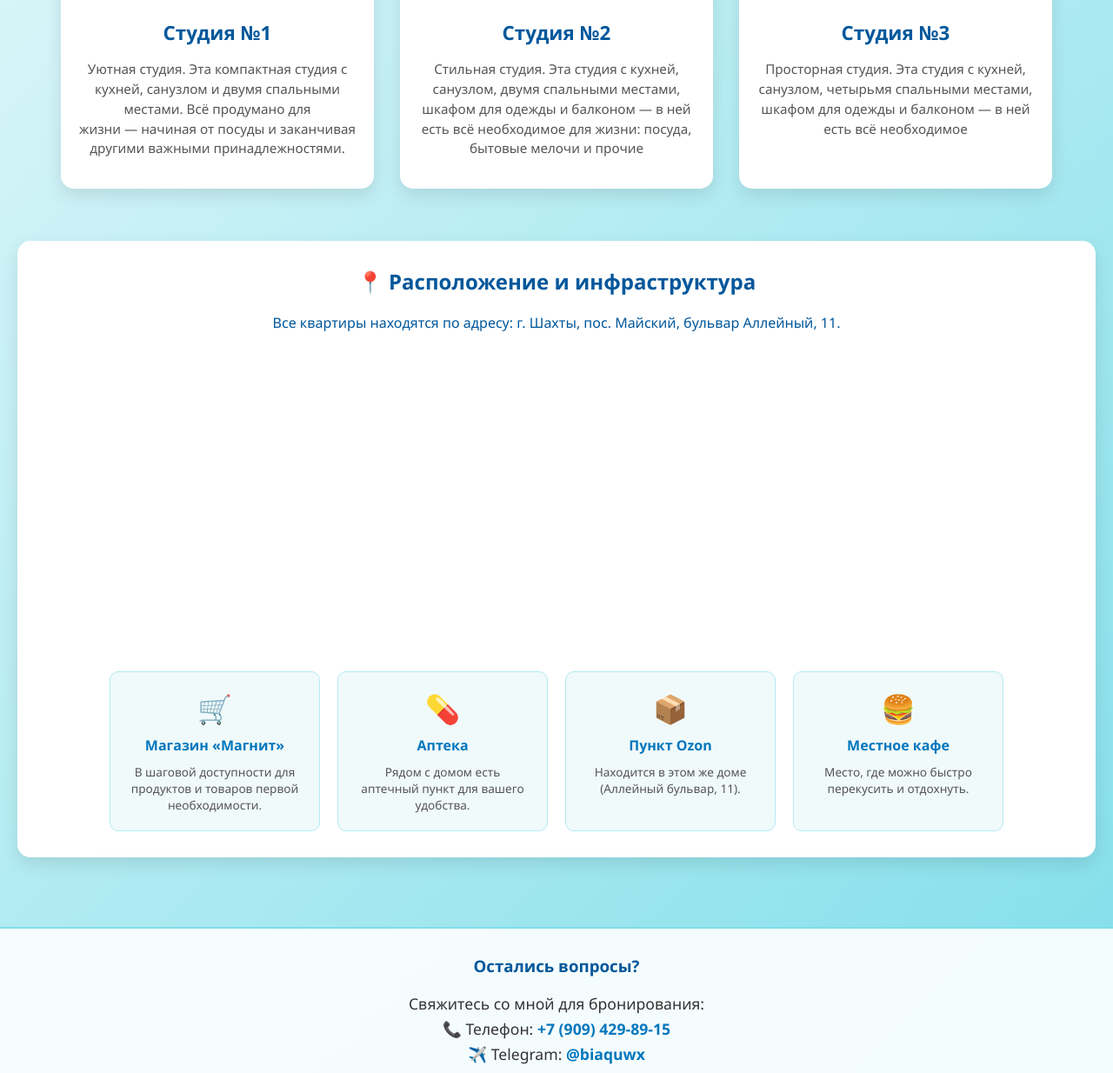
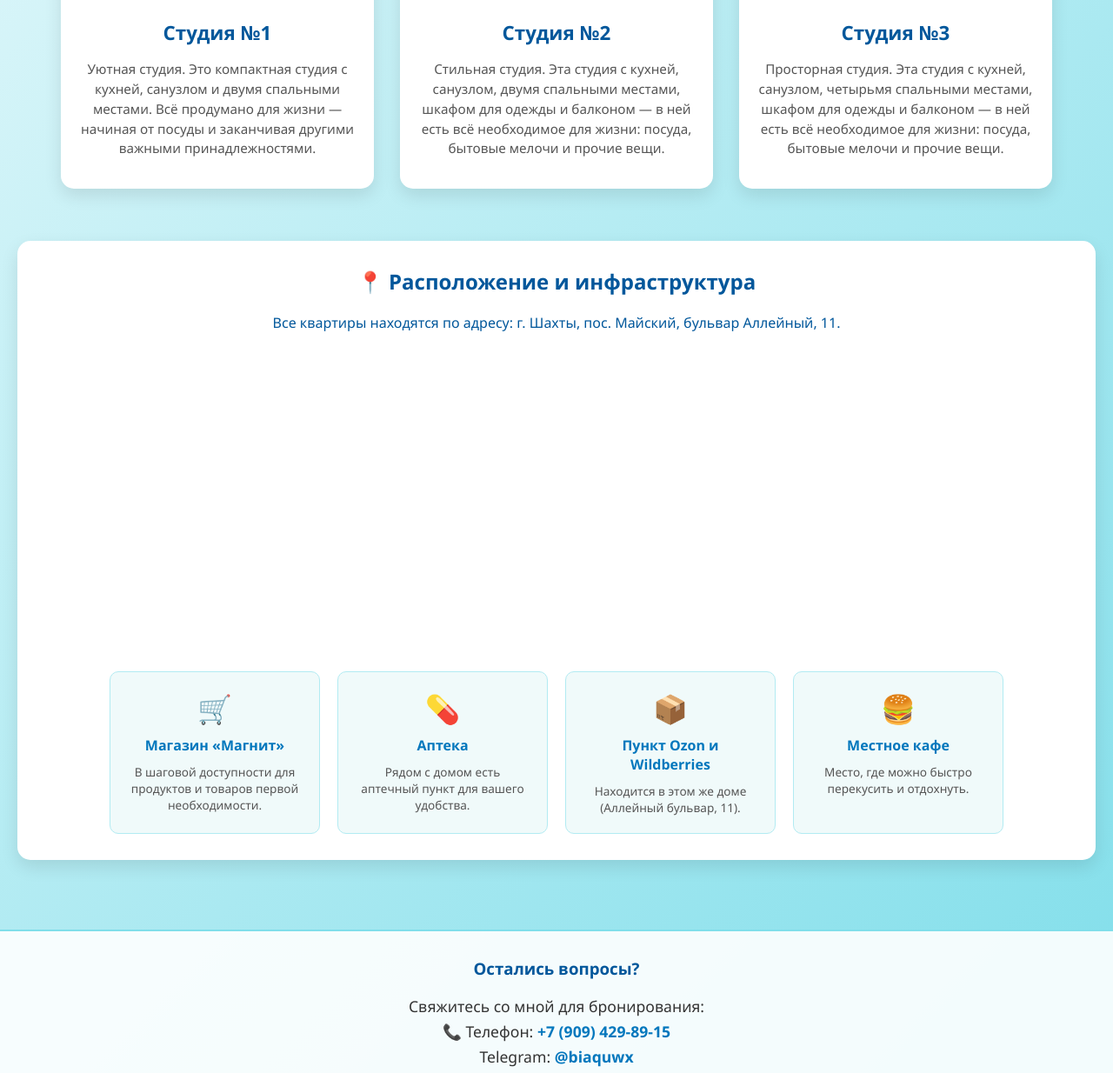
Before and after one commit to Sataaaaaaaa/my_apartments_site, a plain HTML site: page index.html in a window 1280 px wide. Shown: the part 286-1520 px from the top of the page at 87% size. Drawn offline with Linux system fonts and the light colour scheme.

Commit message:
updated studio descriptions

```diff
--- a/index.html
+++ b/index.html
@@ -191,22 +191,22 @@
         <!-- Студия 1 -->
         <div class="card">
             <img src="static/flat1.jpg" alt="Студия 1">
-            <h2>Студия №1 </h2>
-            <p>Уютная студия. Эта компактная студия с кухней, санузлом и двумя спальными местами. Всё продумано для жизни — начиная от посуды и заканчивая другими важными принадлежностями.</p>
+            <h2>Студия №1</h2>
+            <p>Уютная студия. Это компактная студия с кухней, санузлом и двумя спальными местами. Всё продумано для жизни — начиная от посуды и заканчивая другими важными принадлежностями.</p>
         </div>
 
         <!-- Студия 2 -->
         <div class="card">
             <img src="static/flat2.jpg" alt="Студия 2">
-            <h2>Студия №2 </h2>
-            <p>Стильная студия. Эта студия с кухней, санузлом, двумя спальными местами, шкафом для одежды и балконом — в ней есть всё необходимое для жизни: посуда, бытовые мелочи и прочие</p>
+            <h2>Студия №2</h2>
+            <p>Стильная студия. Эта студия с кухней, санузлом, двумя спальными местами, шкафом для одежды и балконом — в ней есть всё необходимое для жизни: посуда, бытовые мелочи и прочие вещи.</p>
         </div>
 
         <!-- Студия 3 -->
         <div class="card">
             <img src="static/flat3.jpg" alt="Студия 3">
-            <h2>Студия №3 </h2>
-            <p>Просторная студия. Эта студия с кухней, санузлом, четырьмя спальными местами, шкафом для одежды и балконом — в ней есть всё необходимое</p>
+            <h2>Студия №3</h2>
+            <p>Просторная студия. Эта студия с кухней, санузлом, четырьмя спальными местами, шкафом для одежды и балконом — в ней есть всё необходимое для жизни: посуда, бытовые мелочи и прочие вещи.</p>
         </div>
     </div>
 
@@ -238,7 +238,7 @@
             </div>
             <div class="place-card">
                 <span class="place-icon">📦</span>
-                <h4>Пункт Ozon</h4>
+                <h4>Пункт Ozon и Wildberries</h4>
                 <p>Находится в этом же доме (Аллейный бульвар, 11).</p>
             </div>
             <div class="place-card">
@@ -254,7 +254,7 @@
         <h3>Остались вопросы?</h3>
         <p>Свяжитесь со мной для бронирования:</p>
         <p>📞 Телефон: <a href="tel:+79094298915">+7 (909) 429-89-15</a></p>
-        <p>✈️ Telegram: <a href="https://t.me/biaquwx">@biaquwx</a></p>
+        <p>Telegram: <a href="https://t.me/biaquwx">@biaquwx</a></p>
     </div>
 </body>
 </html>
```
